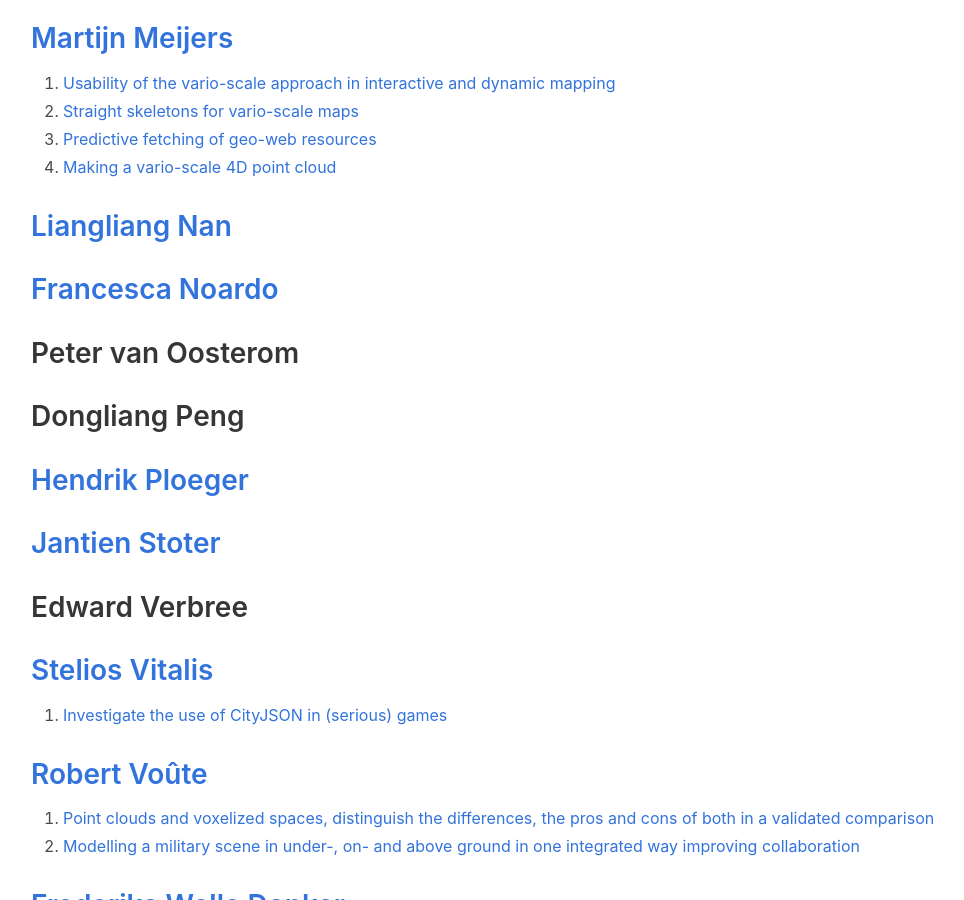
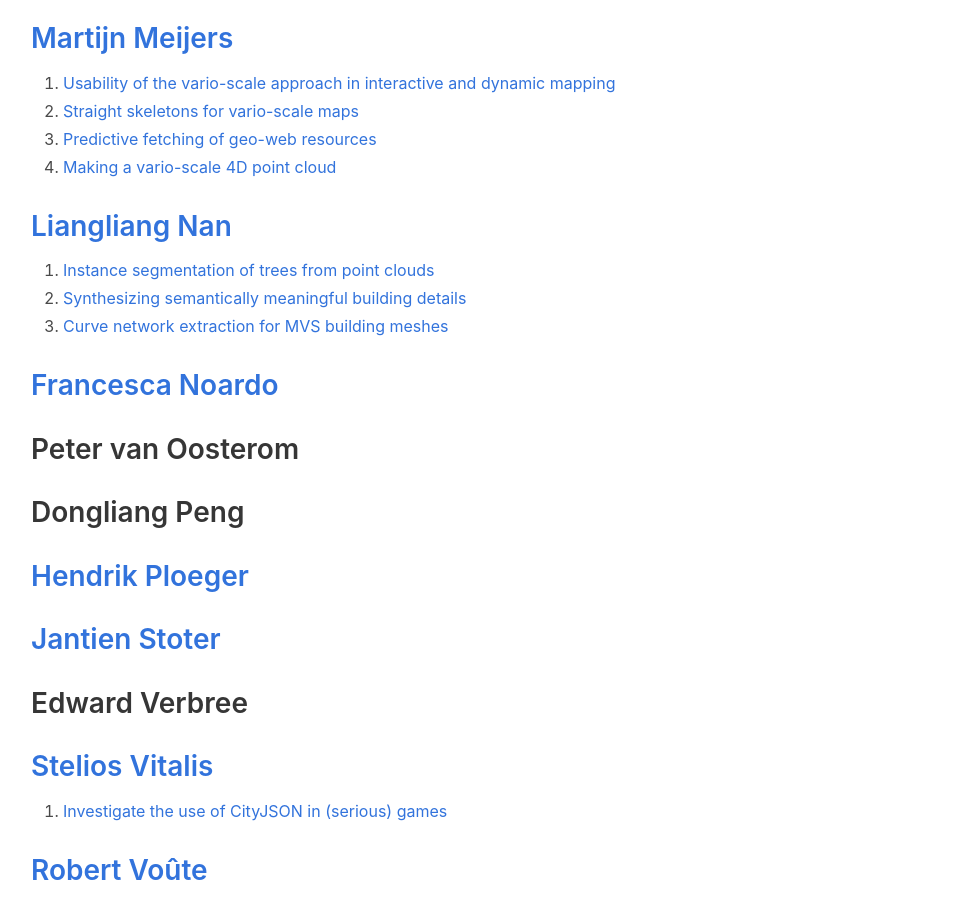
Before and after one commit to tudelft3d/geo2020, a Jekyll site: the page built from potentialtopics/index.md, in a window 1280 px wide and 900 px high, scrolled down 1914 px. Shown: the whole window, without its empty margins (33-997 px from the left). Built offline with Jekyll 4.4.1, drawn with Linux system fonts in a browser that asks for light colours; nearby versions of some CDN libraries.

Commit message:
added new topics

```diff
--- a/potentialtopics/index.md
+++ b/potentialtopics/index.md
@@ -87,8 +87,9 @@
 4. [Making a vario-scale 4D point cloud](https://wiki.tudelft.nl/bin/view/Organisation/OTB/GISt/MScThesisTopics#Making_a_vario_45scale_4D_point_cloud)
 
 ## [Liangliang Nan](https://3d.bk.tudelft.nl/liangliang)
-<!-- 1. [Instance segmentation of trees from point clouds.](https://3d.bk.tudelft.nl/education/msctopics/#instance-segmentation-of-trees-from-point-clouds)
-2. Piecewise planar object reconstruction using deep learning -->
+1. [Instance segmentation of trees from point clouds](https://3d.bk.tudelft.nl/education/msctopics/#instance-segmentation-of-trees-from-point-clouds)
+2. [Synthesizing semantically meaningful building details](https://3d.bk.tudelft.nl/education/msctopics/#synthesizing-semantically-meaningful-building-details)
+3. [Curve network extraction for MVS building meshes](https://3d.bk.tudelft.nl/education/msctopics/#curve-network-extraction-for-mvs-building-meshes)
 
 
 ## [Francesca Noardo](http://www.noardo.eu/)
```
